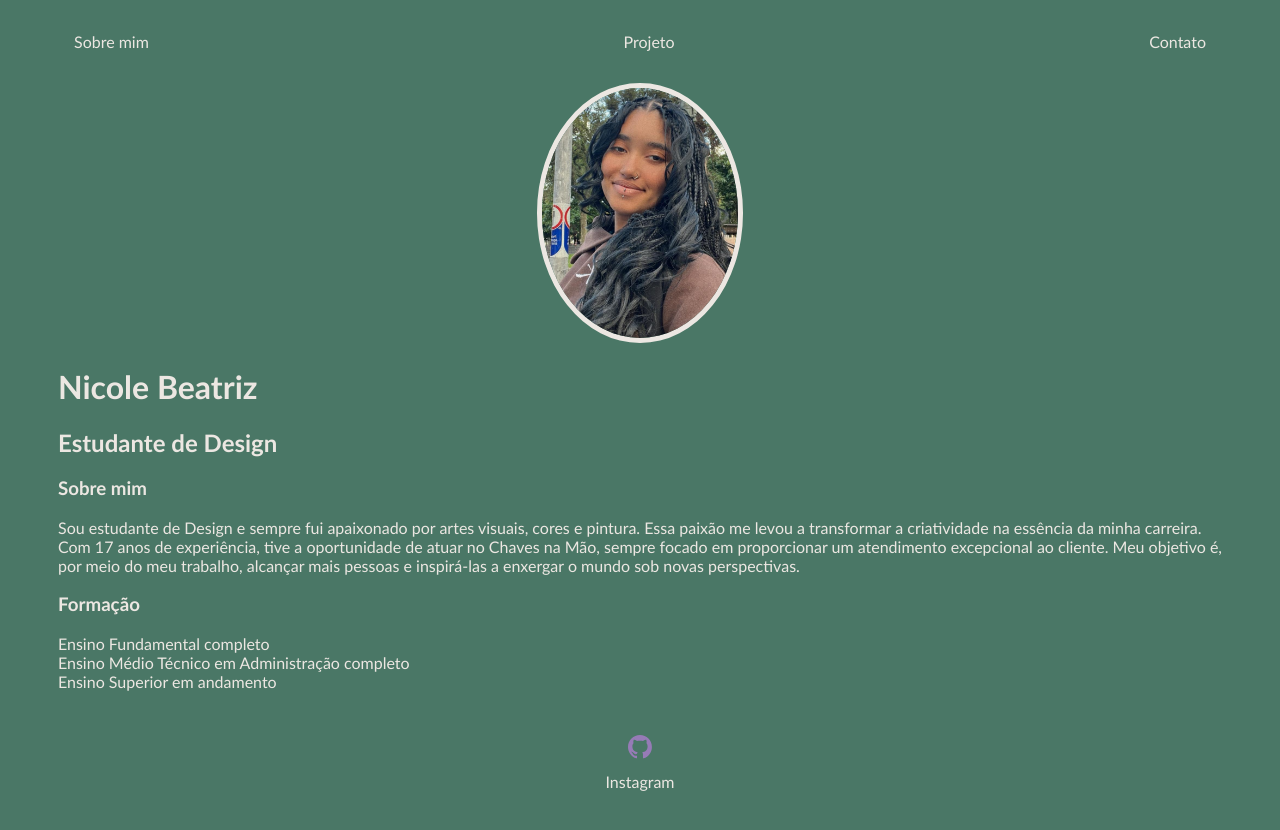
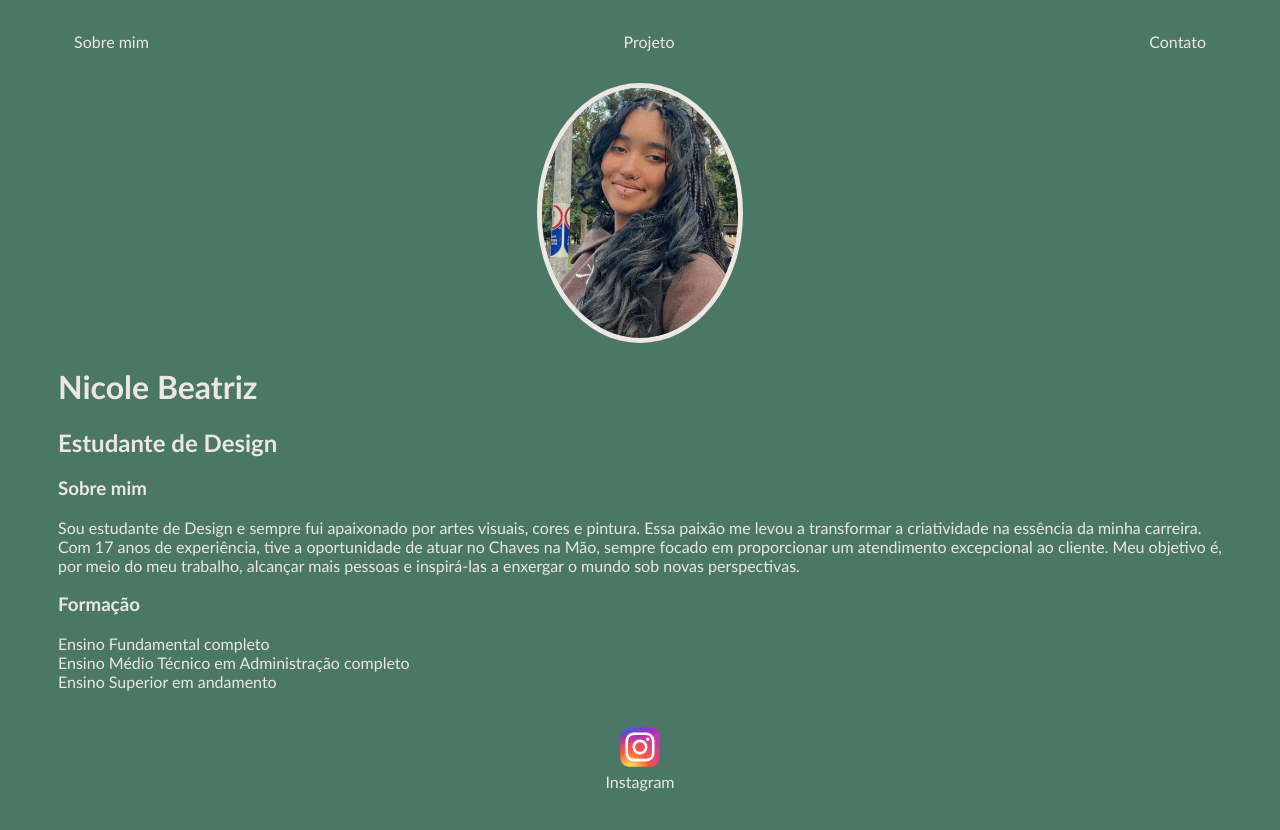
Before and after one commit to kxmocore/portifolio-nicole, a plain HTML site: page index.html in a window 1280 px wide. Drawn offline with Linux system fonts and the light colour scheme.

Commit message:
Update index.html

```diff
--- a/index.html
+++ b/index.html
@@ -58,7 +58,7 @@
 
     <footer>
         <a href="https://www.instagram.com/kxmozin/" target="_blank" rel="nooperner noreferrer">
-            <img src="./img/github.svg"></img>
+            <img src="./img/instagram.svg"></img>
             <p>Instagram</p>
         </a>
     </footer>
```
